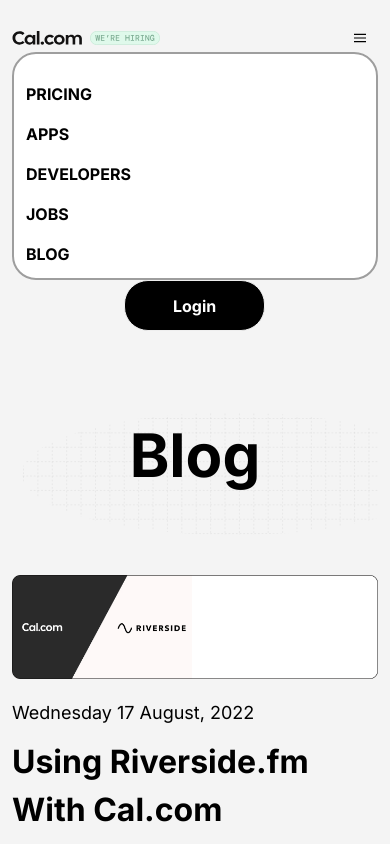
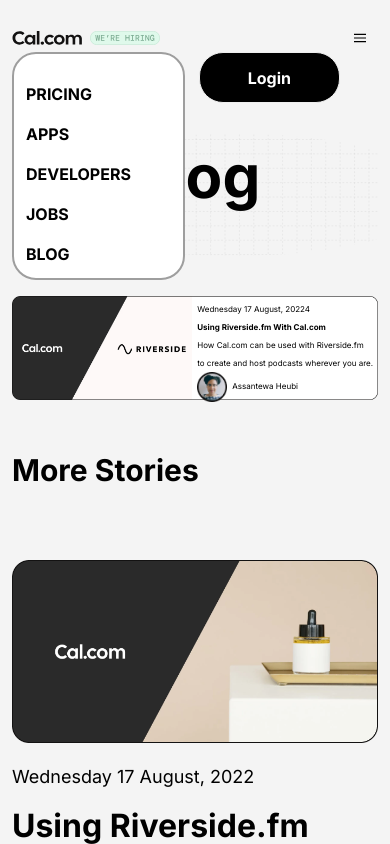
Before and after one commit to bhankymyk/Design-Test, a Next.js app: page / in a window 390 px wide. Both pictures are taken after a click on the button 360 px from the left and 38 px from the top of the page. Shown: the top 844 px of the page. Built offline with nearby package versions, Linux system fonts and the light colour scheme.

Commit message:
fix: mobile screen responsiveness

```diff
--- a/src/app/Components/AfroShipper/SideBar .tsx
+++ b/src/app/Components/AfroShipper/SideBar .tsx
@@ -43,7 +43,7 @@
     <div className="flex">
       <div
         className={` ${
-          open ? "w-72" : "w-20 "
+          open ? "w-50" : "w-20 "
         } bg-[#0B0E54]  p-5  pt-8 relative duration-300`}
       >
         <img
--- a/src/app/Components/AfroShipper/heroSection.tsx
+++ b/src/app/Components/AfroShipper/heroSection.tsx
@@ -6,8 +6,8 @@
 export default function heroSection() {
   return (
     <>
-      <div className="flex-col  layout-padding">
-        <div className="flex space-x-3 mt-10">
+      <div className="flex flex-col  layout-padding">
+        <div className="flex lg:space-x-3 mt-10">
           <Image
             src="/assets/Breadcrumb.svg"
             width={20}
--- a/src/app/Components/Blog/NavBar.tsx
+++ b/src/app/Components/Blog/NavBar.tsx
@@ -63,7 +63,7 @@
           isOpen ? "block" : "hidden"
         }`}
       >
-        <ul className="text-sm lg:flex border border-gray-500 border-2 black p-3 rounded-3xl bg-white">
+        <ul className="text-sm lg:flex border border-gray-500 border-2 black p-3 rounded-3xl bg-white navb">
           {NavList.map(({ name, link }) => (
             <li key={name}>
               <Link
@@ -75,7 +75,7 @@
             </li>
           ))}
         </ul>
-        <div className="flex ml-[7rem] ">
+        <div className="flex ml-[7rem] loginB">
           <div>
             <button
             className="inline-flex items-center text-white text-base font-bold h-[51px] px-12  bg-black rounded-3xl border">
--- a/src/app/Components/Blog/SectionBlog.tsx
+++ b/src/app/Components/Blog/SectionBlog.tsx
@@ -16,34 +16,34 @@
           src="/assets/image 104.png"
           alt=""
           height={200}
-          width={800}
+          width={400}
           className="w-full"
         />
-        <div className="lg:absolute top-0 right-10 mt-5">
-          <p className="font-normal text-[18px] mt-5">
-            Wednesday 17 August, 2022
+        <div className="lg:absolute lg:top-0 lg:right-10 lg:mt-5 header">
+          <p className="font-normal lg:text-[18px] lg:mt-5">
+            Wednesday 17 August, 20224
           </p>
-          <h3 className="font-bold text-[32px] mt-3">
+          <h3 className="font-bold lg:text-[32px] lg:mt-3">
             Using Riverside.fm With Cal.com
           </h3>
-          <p className="font-normal text-[18px] mt-3 leading-8">
-            How Cal.com can be used with Riverside.fm to create and
-            <br /> host podcasts wherever you are.
+          <p className="font-normal lg:text-[18px] lg:mt-3 lg:leading-8">
+            How Cal.com can be used with Riverside.fm <br/>to create and
+             host podcasts wherever you are.
           </p>
-          <div className="flex mt-3">
+          <div className="flex lg:mt-3">
             <Image
               src="/assets/image 99.png"
               alt=""
               width={30}
               height={30}
-              className="mr-5"
+              className="lg:mr-5"
             />
-            <p className="text-[18px]">Assantewa Heubi</p>
+            <p className="lg:text-[18px] pic">Assantewa Heubi</p>
           </div>
         </div>
       </div>
       <div className="div mt-10">
-        <h2 className="font-bold lg:text-[60px] leading-[60px] ">
+        <h2 className="font-bold lg:text-[60px] text-3xl leading-[60px] ">
           More Stories
         </h2>
       </div>
--- a/src/app/Components/Event/CreateEvent.tsx
+++ b/src/app/Components/Event/CreateEvent.tsx
@@ -93,7 +93,7 @@
 
           <div className="ml-5 mt-10">
             <Image
-              src="/assets/illustration.png"
+              src="/assets/Illustration.png"
               width={400}
               height={80}
               alt="bg"
--- a/src/app/Components/Event/EventSection.tsx
+++ b/src/app/Components/Event/EventSection.tsx
@@ -47,7 +47,7 @@
 
               <div className="flex  bg-gray-500 w-[80px] ">
                 <Image
-                  src="/assets/clock.svg"
+                  src="/assets/Clock.svg"
                   width={20}
                   height={20}
                   alt=""
@@ -84,7 +84,7 @@
               <p>A longer chat to run through designs</p>
               <div className="flex  bg-gray-500 w-[80px] ">
                 <Image
-                  src="/assets/clock.svg"
+                  src="/assets/Clock.svg"
                   width={20}
                   height={20}
                   alt=""
--- a/src/app/Components/Event/SideBar.tsx
+++ b/src/app/Components/Event/SideBar.tsx
@@ -24,8 +24,8 @@
     <div className="flex">
       <div
         className={` ${
-          open ? "w-72" : "w-20 "
-        } bg-gray-100 h-screen p-5  pt-8 relative duration-300`}
+          open ? "w-[13rem]" : "w-20 "
+        } bg-gray-100 lg:h-screen h-[105vh] p-5  pt-8 relative duration-300`}
       >
         <img
           src="./assets/control.svg"
@@ -79,7 +79,7 @@
           ))}
         </ul>
 
-        <div className="fixed  bottom-0">
+        <div className="fixed  bottom-[0.5rem]">
           <ul className="">
             {Menus2.map((Menu, index) => (
               <li
--- a/src/app/globals.css
+++ b/src/app/globals.css
@@ -19,4 +19,24 @@
   .footer {
     display: block;
   }
+  .header{
+    position: absolute;
+    top: 300px;
+    right: 17px;
+    line-height: 18px;
+  }
+  .header, p{
+    font-size: 8px;
+  }
+  .pic{
+    margin-top: 5px;
+    margin-left: 5px;
+  }
+  .loginB{
+    position: absolute;
+    right: 50px;
+  }
+  .navb{
+    position: absolute;
+  }
 }
```
